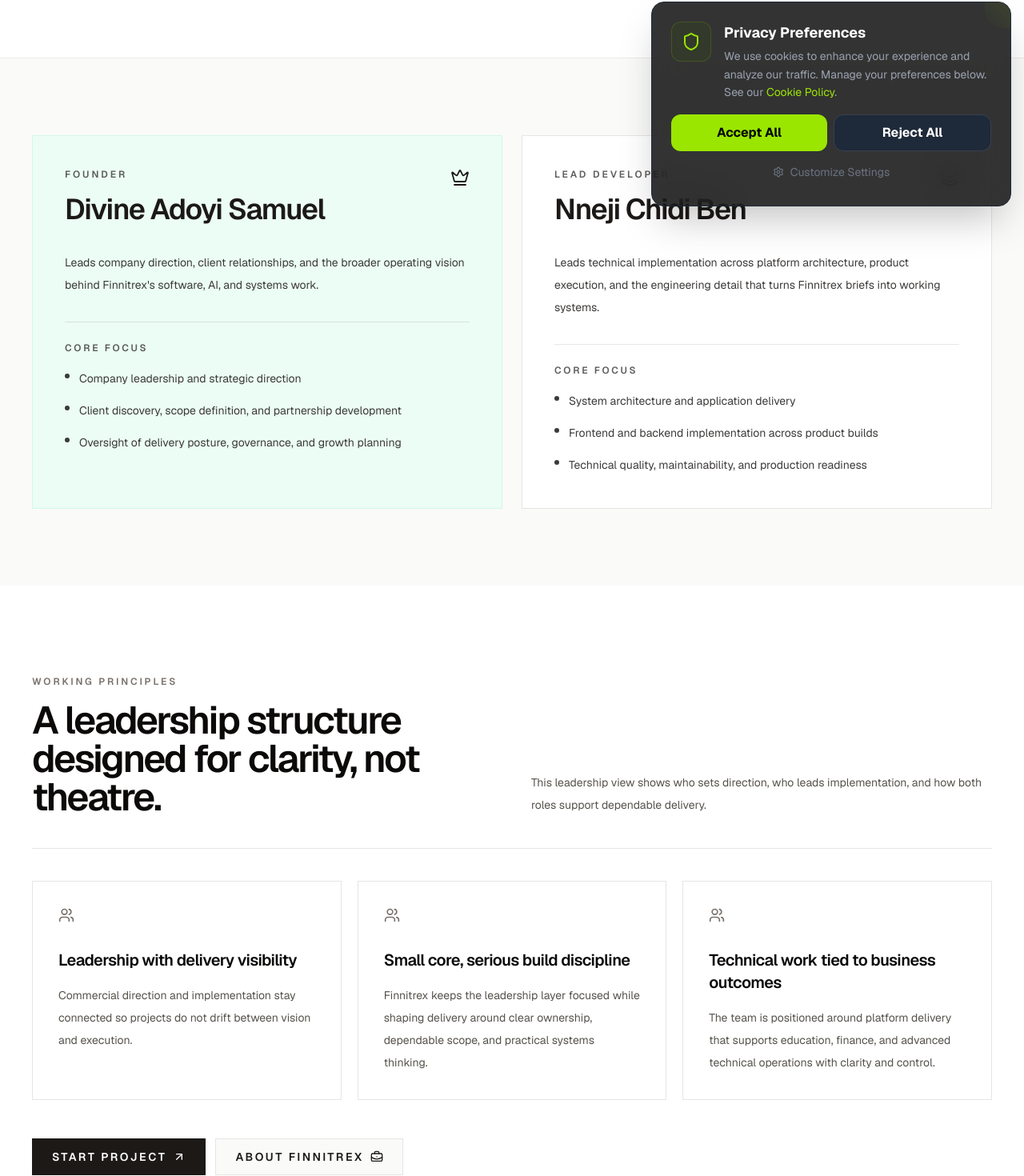
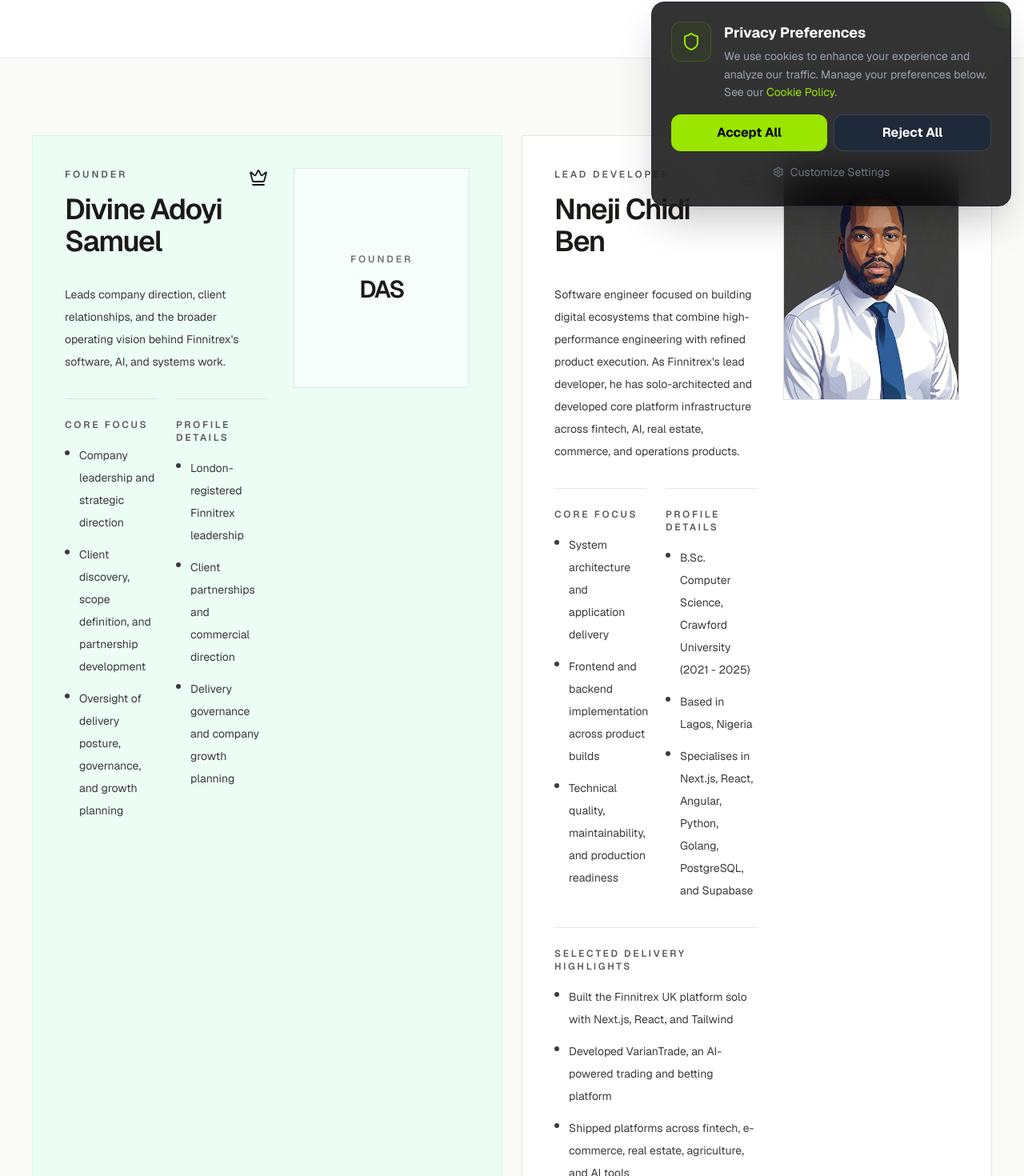
Before and after one commit to Chidi09/finnitrex, a Next.js app: page /team in a window 1280 px wide. Shown: the part 526-1996 px from the top of the page at 80% size. Built offline with nearby package versions, Linux system fonts and the light colour scheme; no server answers.

Commit message:
feat: add Nneji profile details to team page

```diff
--- a/app/team/page.tsx
+++ b/app/team/page.tsx
@@ -1,3 +1,4 @@
+import Image from "next/image";
 import Link from "next/link";
 import { ArrowUpRight, BriefcaseBusiness, Crown, Layers3, Users } from "lucide-react";
 
@@ -28,6 +29,11 @@
       "Client discovery, scope definition, and partnership development",
       "Oversight of delivery posture, governance, and growth planning",
     ],
+    details: [
+      "London-registered Finnitrex leadership",
+      "Client partnerships and commercial direction",
+      "Delivery governance and company growth planning",
+    ],
     tone: "bg-emerald-50 border-emerald-100 text-stone-900 dark:bg-emerald-950/30 dark:border-white/10 dark:text-stone-100",
   },
   {
@@ -35,12 +41,23 @@
     role: "Lead Developer",
     icon: Layers3,
     summary:
-      "Leads technical implementation across platform architecture, product execution, and the engineering detail that turns Finnitrex briefs into working systems.",
+      "Software engineer focused on building digital ecosystems that combine high-performance engineering with refined product execution. As Finnitrex's lead developer, he has solo-architected and developed core platform infrastructure across fintech, AI, real estate, commerce, and operations products.",
     focus: [
       "System architecture and application delivery",
       "Frontend and backend implementation across product builds",
       "Technical quality, maintainability, and production readiness",
     ],
+    details: [
+      "B.Sc. Computer Science, Crawford University (2021 - 2025)",
+      "Based in Lagos, Nigeria",
+      "Specialises in Next.js, React, Angular, Python, Golang, PostgreSQL, and Supabase",
+    ],
+    spotlight: [
+      "Built the Finnitrex UK platform solo with Next.js, React, and Tailwind",
+      "Developed VarianTrade, an AI-powered trading and betting platform",
+      "Shipped platforms across fintech, e-commerce, real estate, agriculture, and AI tools",
+    ],
+    image: "/team/nneji-chidi-ben.jpeg",
     tone: "bg-white border-stone-200 text-stone-900 dark:bg-white/[0.04] dark:border-white/10 dark:text-stone-100",
   },
 ];
@@ -104,10 +121,9 @@
               const Icon = member.icon;
 
               return (
-                <article
-                  key={member.name}
-                  className={`border p-8 md:p-10 ${member.tone}`}
-                >
+                <article key={member.name} className={`border p-8 md:p-10 ${member.tone}`}>
+                  <div className="grid gap-8 lg:grid-cols-[minmax(0,1fr)_220px] lg:items-start">
+                    <div>
                       <div className="flex items-start justify-between gap-4">
                         <div>
                           <p className="text-xs font-semibold uppercase tracking-[0.24em] opacity-70">
@@ -124,7 +140,8 @@
                         {member.summary}
                       </p>
 
-                  <div className="mt-8 border-t border-current/10 pt-6">
+                      <div className="mt-8 grid gap-6 md:grid-cols-2">
+                        <div className="border-t border-current/10 pt-6">
                           <p className="text-xs font-semibold uppercase tracking-[0.22em] opacity-70">
                             Core focus
                           </p>
@@ -136,6 +153,67 @@
                               </li>
                             ))}
                           </ul>
+                        </div>
+
+                        <div className="border-t border-current/10 pt-6">
+                          <p className="text-xs font-semibold uppercase tracking-[0.22em] opacity-70">
+                            Profile details
+                          </p>
+                          <ul className="mt-4 space-y-3 text-sm leading-7 opacity-85">
+                            {member.details.map((item) => (
+                              <li key={item} className="flex gap-3">
+                                <span className="mt-2 h-1.5 w-1.5 shrink-0 rounded-full bg-current" />
+                                <span>{item}</span>
+                              </li>
+                            ))}
+                          </ul>
+                        </div>
+                      </div>
+
+                      {member.spotlight ? (
+                        <div className="mt-8 border-t border-current/10 pt-6">
+                          <p className="text-xs font-semibold uppercase tracking-[0.22em] opacity-70">
+                            Selected delivery highlights
+                          </p>
+                          <ul className="mt-4 space-y-3 text-sm leading-7 opacity-85">
+                            {member.spotlight.map((item) => (
+                              <li key={item} className="flex gap-3">
+                                <span className="mt-2 h-1.5 w-1.5 shrink-0 rounded-full bg-current" />
+                                <span>{item}</span>
+                              </li>
+                            ))}
+                          </ul>
+                        </div>
+                      ) : null}
+                    </div>
+
+                    <div className="order-first lg:order-last">
+                      {member.image ? (
+                        <div className="overflow-hidden border border-current/10 bg-stone-100 dark:bg-white/5">
+                          <Image
+                            src={member.image}
+                            alt={member.name}
+                            width={600}
+                            height={760}
+                            className="h-full w-full object-cover"
+                          />
+                        </div>
+                      ) : (
+                        <div className="flex aspect-[4/5] items-center justify-center border border-current/10 bg-white/50 text-center dark:bg-white/5">
+                          <div>
+                            <p className="text-xs font-semibold uppercase tracking-[0.24em] opacity-60">
+                              {member.role}
+                            </p>
+                            <p className="mt-3 text-3xl font-semibold tracking-[-0.05em]">
+                              {member.name
+                                .split(" ")
+                                .map((part) => part[0])
+                                .join("")}
+                            </p>
+                          </div>
+                        </div>
+                      )}
+                    </div>
                   </div>
                 </article>
               );
```
Also changed, not shown: public/team/nneji-chidi-ben.jpeg (added). Lines whose indentation alone changed are shown as unchanged.
